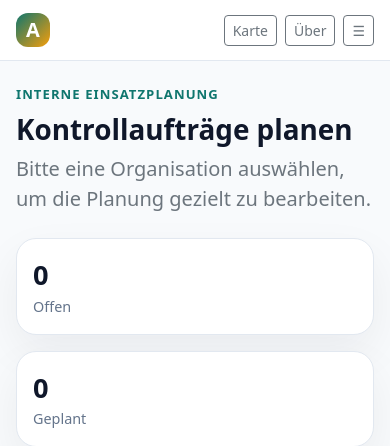
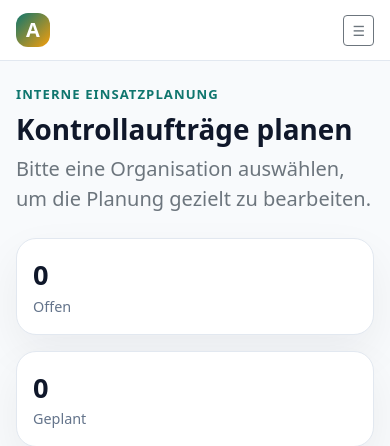
Before and after one commit to edgar-butwilowski-win/spielplatz-atlas, a Django app: page /internal/inspection-planning/ in a window 390 px wide. Shown: the top 446 px of the page. Run offline with Django 5.2, Linux system fonts and the light colour scheme; the visitor is signed in with stand-in values (Sample User, id 1); data comes from the database, SQL or seed files in the repository; data that the repository does not hold is empty.

Commit message:
Mobile Navigation fuer Einsatzplanung korrigieren

```diff
--- a/templates/internal/inspection_planning.html
+++ b/templates/internal/inspection_planning.html
@@ -60,6 +60,12 @@
         .atlas-menu-panel a:hover { background: #F1F5F9; }
         .table td, .table th { vertical-align: middle; }
         .task-note { min-width: 16rem; }
+        @media (max-width: 991.98px) {
+            .atlas-direct-link { display: none !important; }
+        }
+        @media (min-width: 992px) {
+            .atlas-menu-only-mobile { display: none !important; }
+        }
         @media (max-width: 767.98px) {
             .navbar .container-fluid { gap: 0.5rem; }
             .navbar-brand .fw-bold { display: none; }
@@ -75,11 +81,14 @@
             <span class="fw-bold">SpielplatzAtlas</span>
         </a>
         <div class="d-flex align-items-center gap-2 atlas-menu">
-            <a href="/" class="btn btn-sm btn-outline-secondary">Karte</a>
-            <a href="{% url 'public:about' %}" class="btn btn-sm btn-outline-secondary">Über</a>
-            <a href="{% url 'public:imprint' %}" class="btn btn-sm btn-outline-secondary d-none d-sm-inline-flex">Impressum</a>
+            <a href="/" class="btn btn-sm btn-outline-secondary atlas-direct-link">Karte</a>
+            <a href="{% url 'public:about' %}" class="btn btn-sm btn-outline-secondary atlas-direct-link">Über</a>
+            <a href="{% url 'public:imprint' %}" class="btn btn-sm btn-outline-secondary atlas-direct-link">Impressum</a>
             <button type="button" class="btn btn-sm btn-outline-secondary atlas-menu-toggle" aria-label="Menü öffnen" aria-expanded="false">☰</button>
             <div class="atlas-menu-panel" id="atlas-menu-panel">
+                <a class="atlas-menu-only-mobile" href="/">Karte</a>
+                <a class="atlas-menu-only-mobile" href="{% url 'public:about' %}">Über</a>
+                <a class="atlas-menu-only-mobile" href="{% url 'public:imprint' %}">Impressum</a>
                 <a href="{% url 'internal:dashboard' %}">Dashboard</a>
                 {% if can_inspect %}
                     <a href="{% url 'internal:my_inspections' %}">Meine Kontrollen</a>
```
